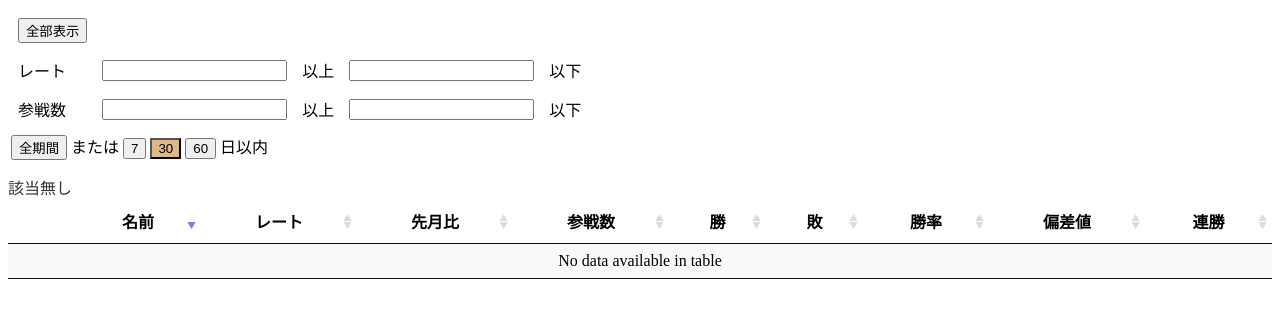
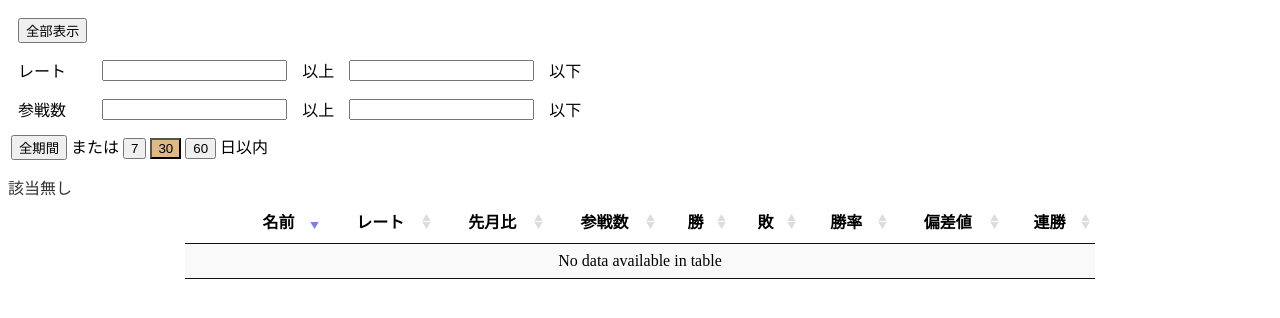
Before and after one commit to rakou1986/tamahiyo, a Flask app: template webapp/templates/player_list.html in a window 1280 px wide. Shown: the top 318 px of the page. Run offline with Flask 2, Linux system fonts and the light colour scheme; the template is opened without the code that fills it, so the values that code supplies are empty.

Commit message:
表の幅が広くなりすぎない対策 #15

```diff
--- a/webapp/static/player_list.css
+++ b/webapp/static/player_list.css
@@ -13,3 +13,6 @@
 .button_press {
   background-color: #deb887; /* burly wood */
   }
+#player_list {
+  width: 910px;
+  }
```
